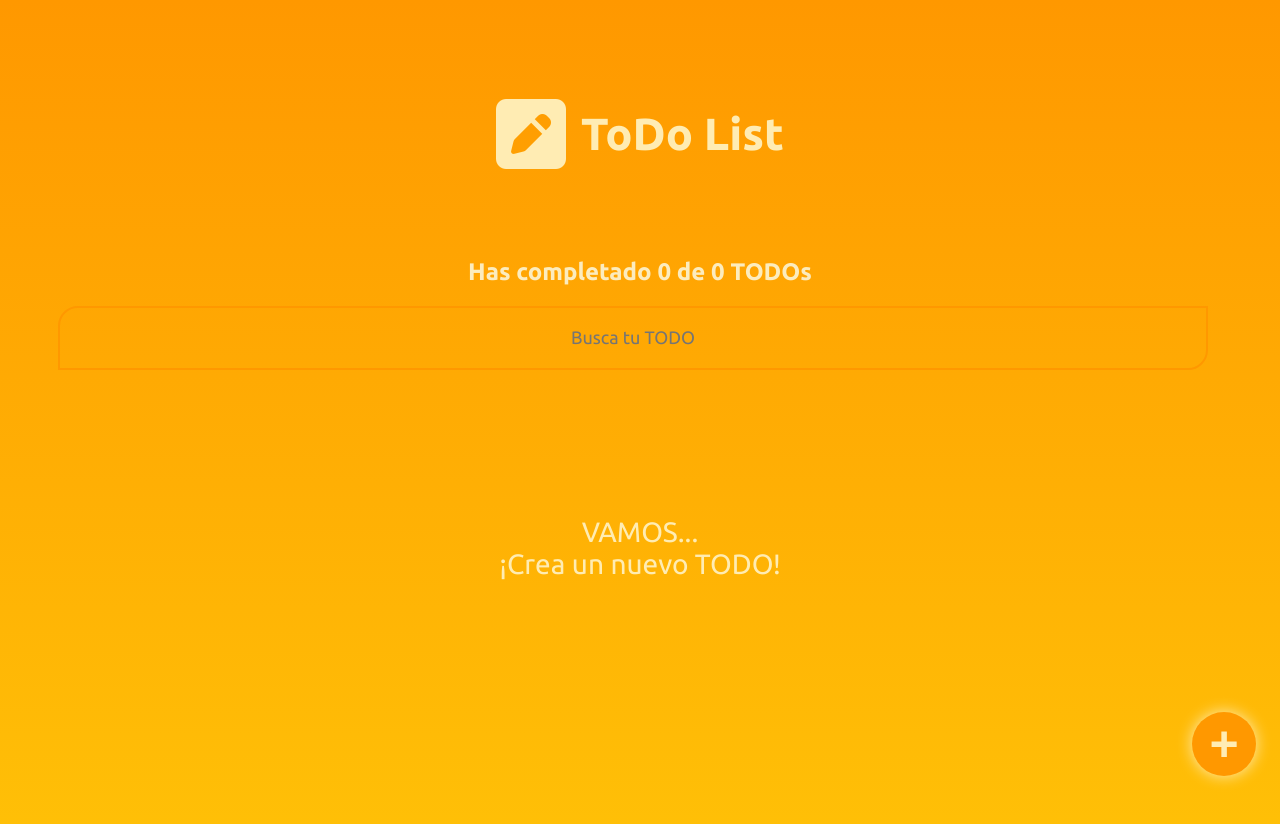
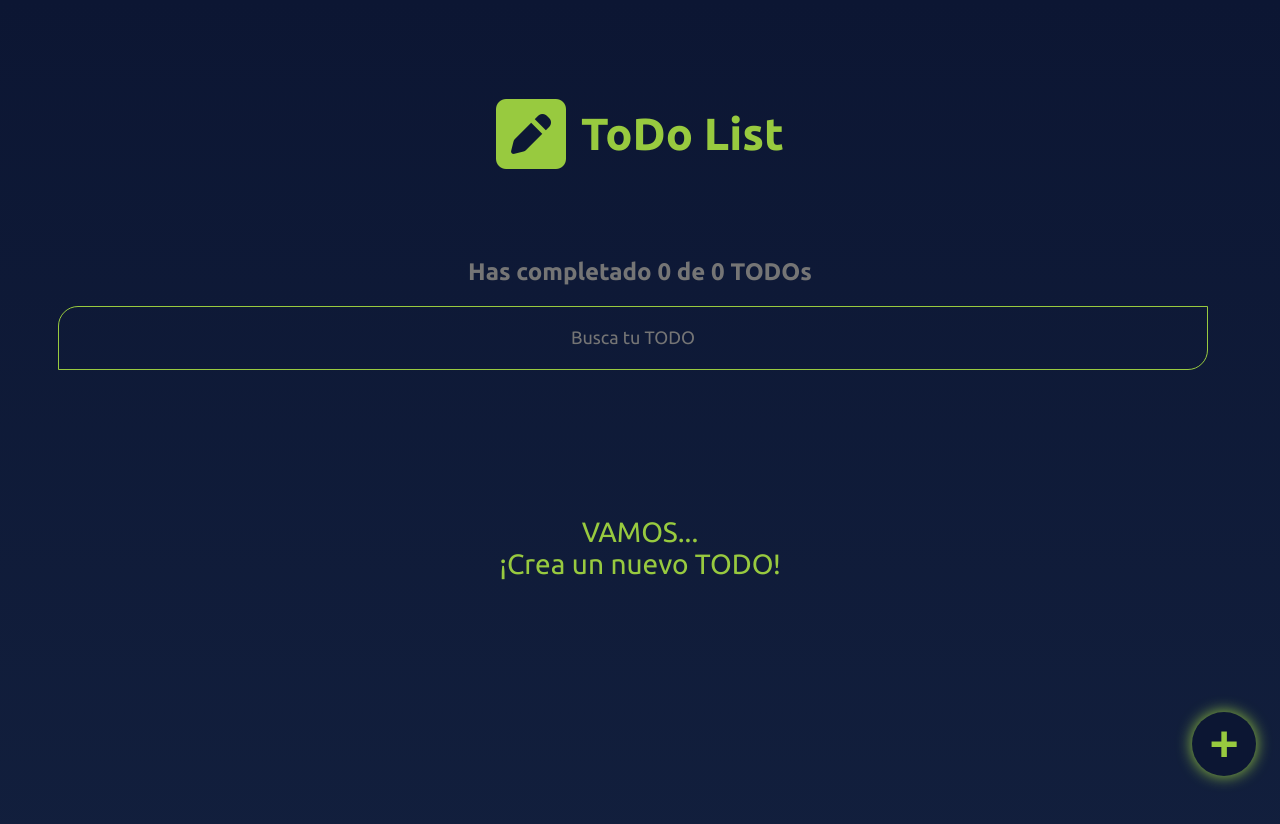
Before and after one commit to hernan1122/react-proyecto-todo, a React (Create React App) app: page / in a window 1280 px wide. Shown: the top 824 px of the page. Built offline with nearby package versions, Linux system fonts and the light colour scheme; a web font is replaced by a local one.

Commit message:
cambio de colores de toda la app

```diff
--- a/src/css/App.css
+++ b/src/css/App.css
@@ -14,18 +14,17 @@
 }
 
 .App-header {
-  background-color: #FF9800;
   min-height: 100vh;
   display: flex;
   flex-direction: column;
   align-items: center;
   justify-content: center;
   font-size: calc(10px + 2vmin);
-  color: #FFECB3;
+  color: #98ca3f;
 }
 
 .App-link {
-  color: #FFECB3;
+  color: #98ca3f;
 }
 
 @keyframes App-logo-spin {
--- a/src/css/ChangeAlert.css
+++ b/src/css/ChangeAlert.css
@@ -13,8 +13,8 @@
   left:-10px;
   right:-10px;
   padding:34px;
-  background-color: #FFA000;
-  color: #FFECB3;
+  background-color: #0c1633;
+  color: #98ca3f;
   z-index:2;
   text-align:center;
   font-size:20px
--- a/src/css/CreateTodoButton.css
+++ b/src/css/CreateTodoButton.css
@@ -1,6 +1,6 @@
 .CreateTodoButton {
-  background-color: #FF9800;
-  box-shadow: 0px 0px 15px #FFECB3;
+  background-color: #0c1633;
+  box-shadow: 0px 0px 15px #98ca3f;
   border: none;
   border-radius: 50%;
   cursor: pointer;
@@ -9,7 +9,7 @@
   bottom: 24px;
   right: 24px;
   font-weight: bold;
-  color: #FFECB3;
+  color: #98ca3f;
   display: flex;
   justify-content: center;
   align-items: center;
--- a/src/css/EmptyTodos.css
+++ b/src/css/EmptyTodos.css
@@ -6,5 +6,5 @@ p {
   display: flex;
   justify-content: center;
   align-items: center;
-  color: #FFECB3;
+  color: #98ca3f;
 }
--- a/src/css/TodoCounter.css
+++ b/src/css/TodoCounter.css
@@ -1,7 +1,7 @@
 .TodoCounter {
   font-size: 24px;
   text-align: center;
-  color: #fcecbe;
+  color: #757575;
 }
 .TodoCounter--loading {
   opacity: 35%;
--- a/src/css/TodoForm.css
+++ b/src/css/TodoForm.css
@@ -1,7 +1,7 @@
 form {
   width: 250px;
   max-width: 300px;
-  background-color: #FFA000;
+  background-color: #0c1633;
   padding: 33px 40px;
   border: 1px solid none;
   border-radius: 20px 0 20px 0;
@@ -15,17 +15,18 @@ label {
   text-align: center;
   font-weight: bold;
   font-size: 20px;
-  color: #FFECB3;
+  color: #98ca3f;
   margin-bottom: 26px;
 }
 
 textarea {
   background-color: transparent;
-  border: 2px solid #FFC107;
+  border: 1px solid #98ca3f;
   border-radius: 2px;
-  box-shadow: 0px 0px 16px 6px rgba(255, 153, 0, 0.836);
+  box-shadow: 0px 0px 15px #98ca3f;
   color: #757575;
   font-size: 20px;
+  font-family: 'Ubuntu', sans-serif;
   text-align: center;
   padding: 12px;
   height: 96px;
@@ -39,7 +40,7 @@ textarea::placeholder {
 }
 
 textarea:focus {
-  outline-color: #FFC107;
+  outline-color: #0c1633;
 }
 
 .TodoForm-buttonContainer {
@@ -55,16 +56,17 @@ textarea:focus {
   display: inline-block;
   font-size: 20px;
   font-weight: 400;
-  color: #FFECB3;
+  color: #98ca3f;
   width: 120px;
   height: 48px;
-  border: 1px solid #FFC107;
+  border: 1px solid #98ca3f;
   border-radius: 2px;
   font-family: 'Ubuntu', sans-serif;
 }
 
 .TodoForm-button--add {
-  background: #FFC107;
+  background: #98ca3f;
+  color: #0c1633;
 }
 
 .TodoForm-button--cancel {
--- a/src/css/TodoItem.css
+++ b/src/css/TodoItem.css
@@ -3,9 +3,8 @@
   height: 100px;
   background-color: transparent;
   position: relative;
-  border: 1px solid none;
+  border: 1px solid #98ca3f;
   border-radius: 20px 0 20px 0;
-  box-shadow: 0px 0px 16px 6px rgba(255,160,0,0.75);
   display: flex;
   justify-content: center;
   align-items: center;
--- a/src/css/TodoSearch.css
+++ b/src/css/TodoSearch.css
@@ -1,6 +1,6 @@
 .TodoSearch {
   background: transparent;
-  border: 2px solid #FF9800;
+  border: 1px solid #98ca3f;
   border-radius: 20px 0 20px 0;
   margin: 0 24px;
   height: 64px;
@@ -20,7 +20,7 @@
 }
 
 .TodoSearch:focus {
-  outline-color: #FF9800;
+  outline-color: #98ca3f;
 }
 
 .TodoSearch:disabled {
--- a/src/css/TodoTitle.css
+++ b/src/css/TodoTitle.css
@@ -8,9 +8,9 @@
 }
 .TodoTitle-icon {
   font-size: 80px;
-  color: #FFECB3;
+  color: #98ca3f;
 }
 .TodoTitle-title {
   font-size: 45px;
-  color: #FFECB3;
+  color: #98ca3f;
 }
--- a/src/css/TodosLoading.css
+++ b/src/css/TodosLoading.css
@@ -14,7 +14,7 @@
   font-size: 18px;
   line-height: 24px;
   font-weight: 400;
-  color: #FFECB3;
+  color: #98ca3f;
 }
 .LoadingTodo-completeIcon,
 .LoadingTodo-deleteIcon {
@@ -34,7 +34,7 @@
 .LoadingTodo-container,
 .LoadingTodo-completeIcon,
 .LoadingTodo-deleteIcon {
-  background: linear-gradient(90deg, #FF9800, #bbbbbb83);
+  background: linear-gradient(90deg, #0c1633, #98ca3f);
   background-size: 400% 400%;
   animation: loadingAnimation 3s ease-in-out infinite;
 }
--- a/src/css/index.css
+++ b/src/css/index.css
@@ -2,8 +2,7 @@ body {
   margin: 0;
   padding: 0;
   font-family: 'Ubuntu', sans-serif;
-  background: linear-gradient(to top, #FFC107, #FF9800);
-  /* background: linear-gradient(to top, #FFC107, #e68a00); */
+  background: linear-gradient(to top, #121f3d, #0c1633);
 }
 
 #root {
```
